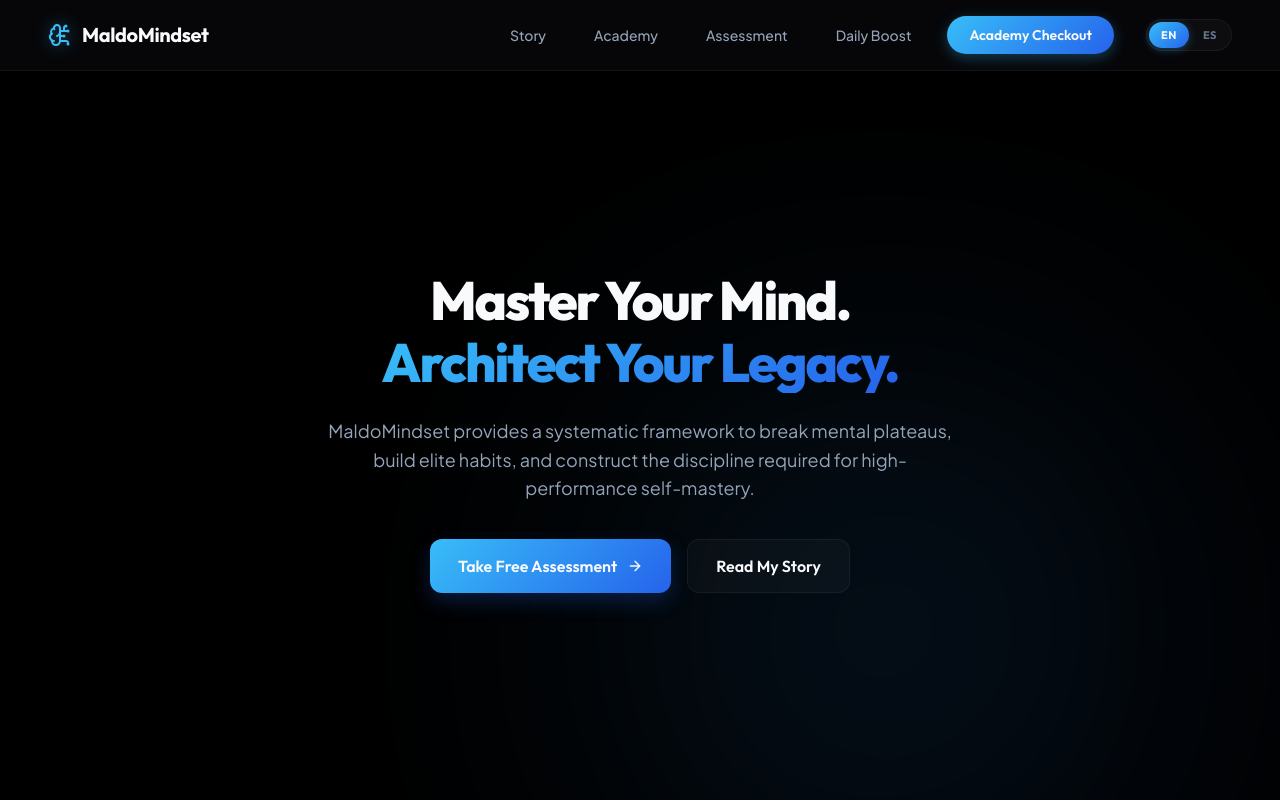
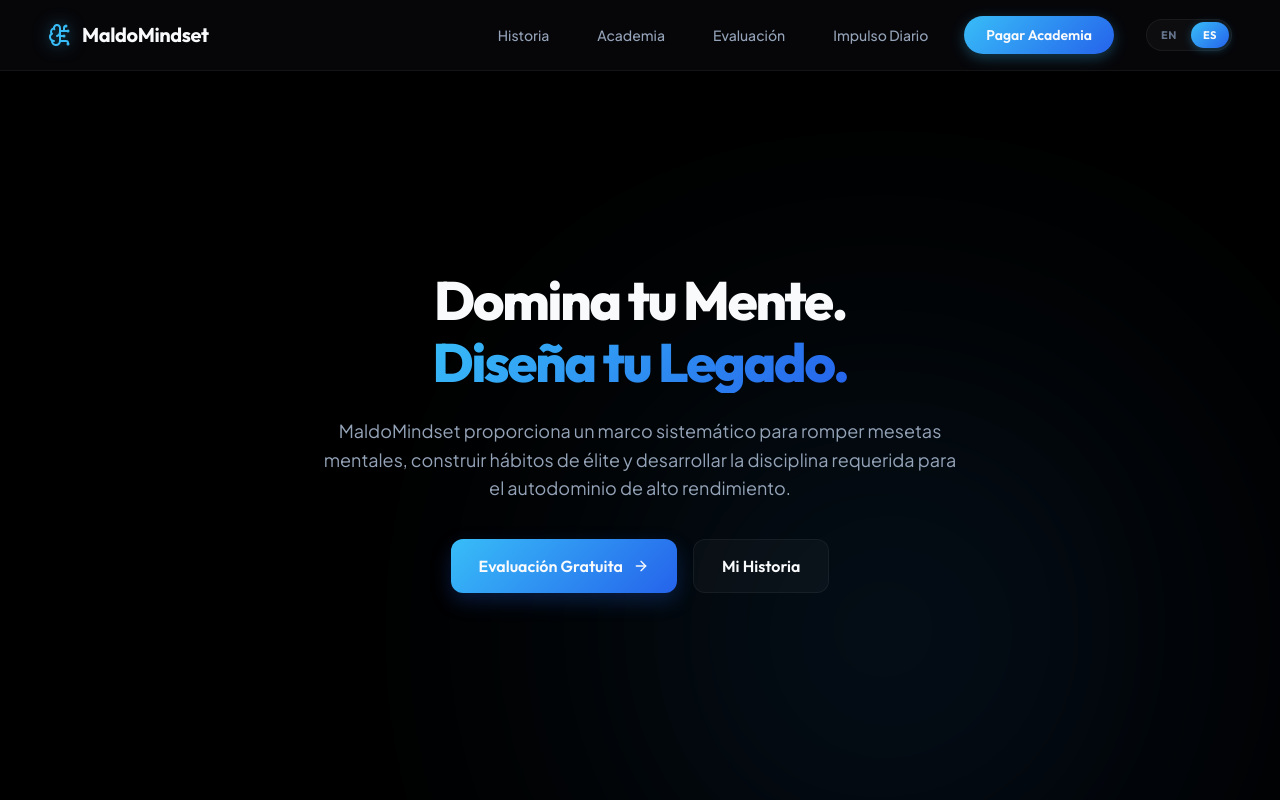
Before and after one commit to moguldesignsjordan/Maldomindset, a React (Vite) app: page / in a window 1280 px wide. Shown: the top 800 px of the page. Built offline with nearby package versions, Linux system fonts and the light colour scheme.

Commit message:
feat: default site language to Spanish

```diff
--- a/src/App.jsx
+++ b/src/App.jsx
@@ -19,7 +19,7 @@
   const [currentView, setCurrentView] = useState('home');
 
   // Language State
-  const [language, setLanguage] = useState('en');
+  const [language, setLanguage] = useState('es');
 
   // Checkout Form shared state (pre-filled by Academy application form)
   const [checkoutForm, setCheckoutForm] = useState({
```
